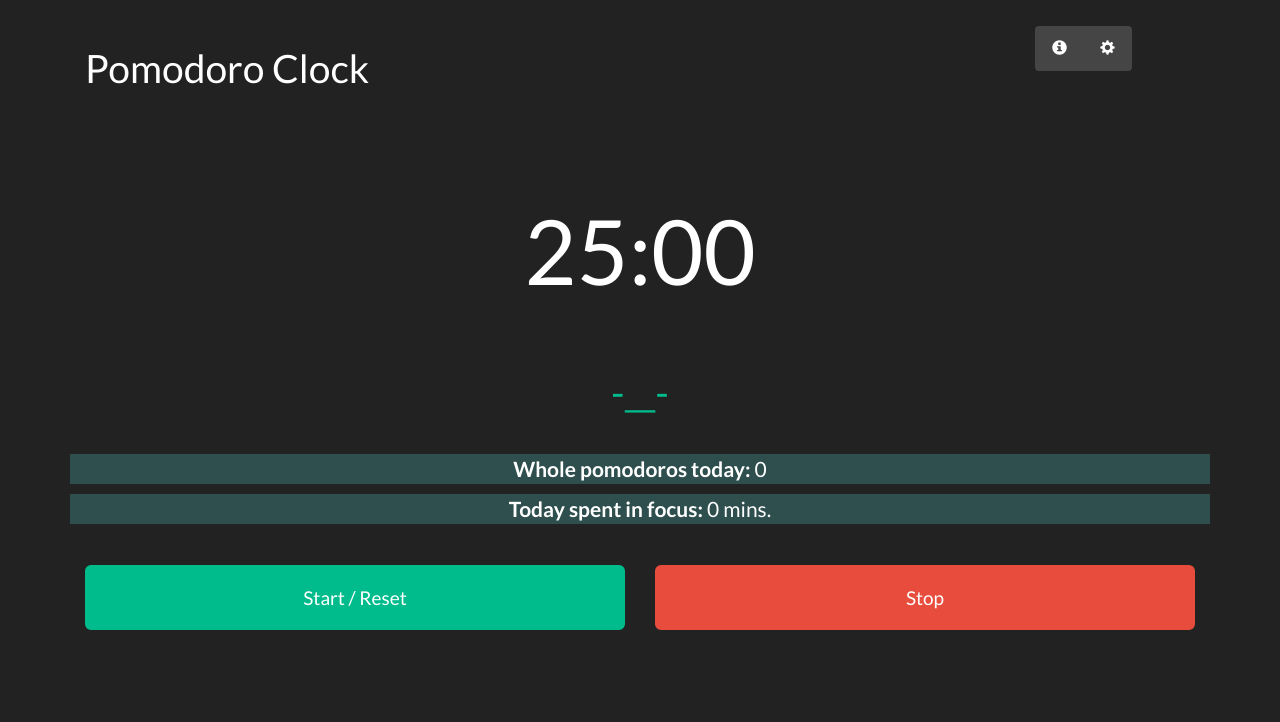
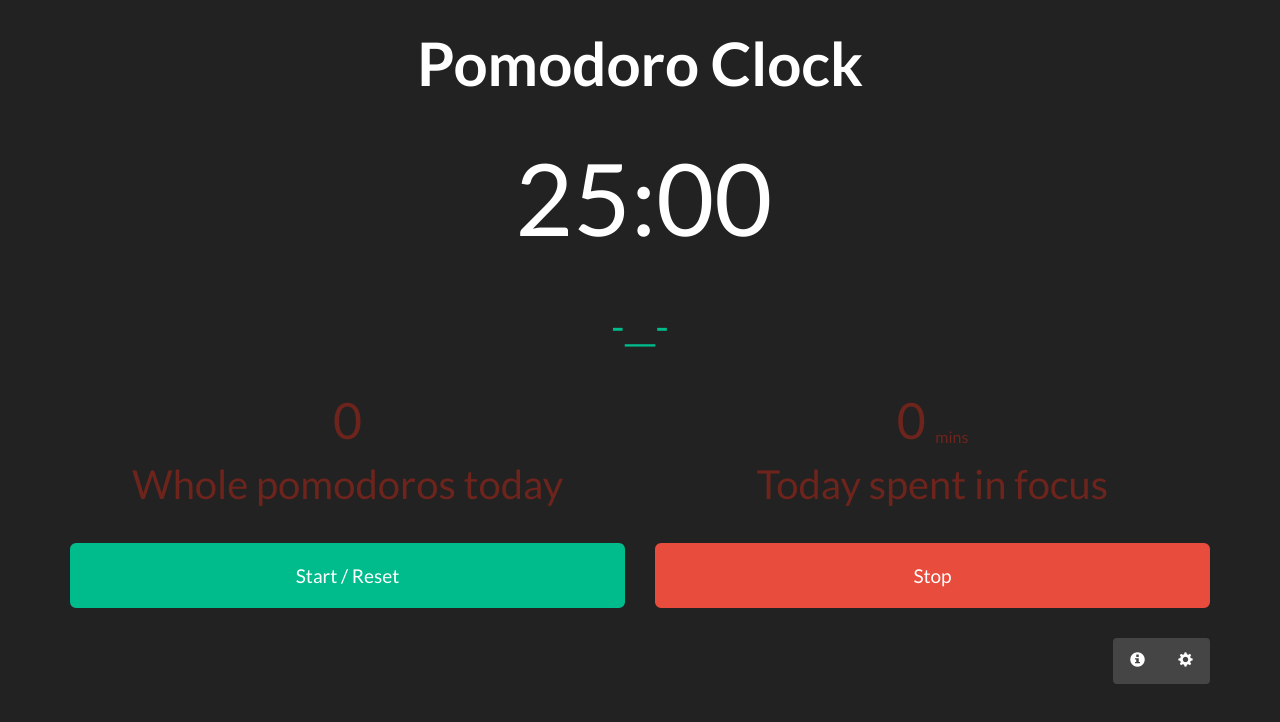
Before and after one commit to askeroff/pomodoro, a plain HTML site: page index.html in a window 1280 px wide. Drawn offline with Linux system fonts and the light colour scheme.

Commit message:
change some html and css code

```diff
--- a/css/style.css
+++ b/css/style.css
@@ -1,27 +1,36 @@
 #main {
-  margin-top: 2%;
+  margin-top: 3rem;
 }
 
-.col-centered{
-    float: none;
-    margin: 0 auto;
+h1 {
+  margin: 0;
+  font-size: 6rem;
+  font-weight: bold;
+  text-align: center;
+}
+
+.col-centered {
+  float: none;
+  margin: 0 auto;
 }
 
 .pomodoro-text {
-  font-size: 6em;
+  margin: 3rem auto;
   width: 250px;
-  height:  250px;
-  line-height: 300px;
-  margin:  auto;
+  font-size: 10rem;
+  text-align: center;
 }
 
-#indicator {
-  padding-bottom: 10px;
+.pomodoro-indicator {
+  margin-bottom: 3rem;
+  color: #00bc8c;
+  font-size: 39px;
+  text-align: center;
 }
 
 .continuous-mode {
   position: absolute;
-  right:  0;
+  right: 0;
   top: 0;
   left: 0;
   bottom: 0;
@@ -30,31 +39,60 @@
 }
 
 .pomodoros-count {
-  margin: 15px 0px;
-  padding: 15px 0px;
-  font-size: 1.4em;
+  color: rgba(182, 37, 22, .5);
+}
+
+.pomodoros-count .title {
+  margin-bottom: 3rem;
+  font-size: 4rem;
   text-align: center;
 }
 
-.pomodoros-count p{
-  background: #2f4f4f;
+.pomodoros-count .value {
+  font-size: 5rem;
+  text-align: center;
 }
 
-@media screen and (max-device-width: 650px)
+.pomodoros-count .value sub {
+  font-size: 16px;
+}
 
-  {
+.pomodoro-buttons div a {
+  margin-bottom: 3rem;
+}
+
+@media (max-width: 959px) {
+  html {
+    font-size: 8px;
+  }
+}
+
+@media (max-width: 680px) {
+  html {
+    font-size: 7px;
+  }
+}
+
+@media (max-width: 380px) {
+  html {
+    font-size: 5px;
+  }
+}
+
+@media screen and (max-device-width: 650px) {
   a#start, a#stop {
     height: 160px;
     line-height: 160px;
     font-size: 60px;
-    padding-top: 0px;
+    padding-top: 0;
     margin-bottom: 50px;
   }
 
-  .pomodoros-count p{
+  .pomodoros-count p {
     font-size: 2.5em;
     margin-bottom: 20px;
   }
+
   .pomodoro-text {
     font-size: 8em;
   }
@@ -105,6 +143,6 @@
     position: relative;
     padding: 20px;
     font-size: 45px;
-}
+  }
 
 }
--- a/index.html
+++ b/index.html
@@ -5,7 +5,7 @@
   <title>Pomodoro Clock</title>
   <link href="css/bootstrap.min.css" rel="stylesheet">
   <link href="css/style.css" rel="stylesheet">
-  <link href="favicon.ico" rel="icon" type="image/x-icon" />
+  <link href="favicon.ico" rel="icon" type="image/x-icon"/>
   <script src="js/jq.js" type="text/javascript"></script>
   <script src="js/bootstrap.min.js" type="text/javascript"></script>
   <script src="js/pomodoro.js" type="text/javascript"></script>
@@ -14,9 +14,34 @@
 
 <div id="main" class='container'>
   <div class="row">
-      <div class="pomodoro-time col-md-12">
-        <h1 class="col-md-10">Pomodoro Clock</h1>
-        <p class="col-md-2 btn-group pull-right">
+    <div class="col-xs-12">
+      <h1>Pomodoro Clock</h1>
+    </div>
+  </div>
+
+  <div class="row">
+    <div class="col-xs-12">
+      <p class="pomodoro-text"></p>
+      <p class="pomodoro-indicator">-__-</p>
+    </div>
+  </div>
+  <div class="row pomodoros-count">
+    <div class="col-xs-6 value"><span class="pomodoros">0</span></div>
+    <div class="col-xs-6 value"><span class="timespent">0 <sub>mins</sub></span></div>
+  </div>
+  <div class="row pomodoros-count">
+    <div class="col-xs-6 title">Whole pomodoros today</div>
+    <div class="col-xs-6 title">Today spent in focus</div>
+  </div>
+
+  <div class="row pomodoro-buttons">
+    <div class="col-md-6"><a href="#" id="start" class="btn btn-success btn-lg center-block">Start / Reset</a></div>
+    <div class="col-md-6"><a href="#" id="stop" class="btn btn-danger btn-lg center-block">Stop</a></div>
+  </div>
+
+  <div class="row">
+    <div class="col-xs-12">
+      <div class="btn-group pull-right">
         <button type="button" data-toggle="modal" data-target="#modalInfo"
                 class="btn btn-default" id="about" aria-label="Info">
           <span class="glyphicon glyphicon-info-sign" aria-hidden="true"></span>
@@ -25,30 +50,7 @@
                 class="btn btn-default" id="settings" aria-label="Settings">
           <span class="glyphicon glyphicon-cog" aria-hidden="true"></span>
         </button>
-        </p>
       </div>
-    </div>
-
-    <div class="row">
-      <div class="col-md-12">
-        <h1 class="text-center pomodoro-text">&nbsp;</h1>
-        <h1 class="text-center text-success" id="indicator">-__-</h1>
-        <div class="text-center pomodoros-count">
-        <p>
-        <strong>Whole pomodoros today: </strong><span class="pomodoros">0</span>
-        </p>
-        <p>
-        <strong>Today spent in focus:</strong> <span class="timespent">0 mins.</span>
-        </p>
-        </div>
-
-      </div >
-    </div>
-
-    <div class="row">
-      <div class="bs-component col-centered col-md-12">
-        <p class="col-md-6"><a href="#" id="start" class="btn btn-success btn-lg center-block">Start / Reset</a></p>
-        <p class="col-md-6"><a href="#" id="stop" class="btn btn-danger btn-lg center-block">Stop</a></p>
     </div>
   </div>
 
@@ -57,7 +59,8 @@
     <div class="modal-dialog" role="document">
       <div class="modal-content">
         <div class="modal-header">
-            <button type="button" class="close" data-dismiss="modal" aria-label="Close"><span aria-hidden="true">&times;</span></button>
+          <button type="button" class="close" data-dismiss="modal" aria-label="Close"><span
+            aria-hidden="true">&times;</span></button>
           <h4 class="modal-title" id="modalSettingsLabel">Settings</h4>
         </div>
         <div class="modal-body">
@@ -91,7 +94,7 @@
           </form>
         </div>
         <div class="modal-footer">
-            <button type="button" id="changeSettings"  class="btn btn-default" data-dismiss="modal">Save Changes</button>
+          <button type="button" id="changeSettings" class="btn btn-default" data-dismiss="modal">Save Changes</button>
         </div>
       </div>
     </div>
@@ -102,11 +105,13 @@
     <div class="modal-dialog" role="document">
       <div class="modal-content">
         <div class="modal-header">
-          <button type="button" class="close" data-dismiss="modal" aria-label="Close"><span aria-hidden="true">&times;</span></button>
+          <button type="button" class="close" data-dismiss="modal" aria-label="Close"><span
+            aria-hidden="true">&times;</span></button>
           <h4 class="modal-title" id="modalInfoLabel">About</h4>
         </div>
         <div class="modal-body">
-          Made by <a href="https://github.com/askeroff">Javid Askerov</a>. Contact me at <a href="mailto:askerovlab@gmail.com">askerovlab@gmail.com</a>
+          Made by <a href="https://github.com/askeroff">Javid Askerov</a>. Contact me at <a
+          href="mailto:askerovlab@gmail.com">askerovlab@gmail.com</a>
         </div>
         <div class="modal-footer">
           <button type="button" class="btn btn-default" data-dismiss="modal">Close</button>
@@ -116,11 +121,13 @@
   </div>
 
   <!-- Modal Continuous Mode -->
-<div class="continuous-mode" id="continuousModeBlock" tabindex="-1" role="dialog" aria-labelledby="continuousModeLabel">
+  <div class="continuous-mode" id="continuousModeBlock" tabindex="-1" role="dialog"
+       aria-labelledby="continuousModeLabel">
     <div class="modal-dialog" role="document">
       <div class="modal-content">
         <div class="modal-header">
-        <button type="button" class="close" data-dismiss="modal" aria-label="Close"><span aria-hidden="true">&times;</span></button>
+          <button type="button" class="close" data-dismiss="modal" aria-label="Close"><span
+            aria-hidden="true">&times;</span></button>
           <h4 class="modal-title" id="continuousModeLabel">Information</h4>
         </div>
         <div class="modal-body">
--- a/js/pomodoro.js
+++ b/js/pomodoro.js
@@ -34,7 +34,7 @@ $(document).ready(function() {
 
   // grabbing DOM elements
   const pomodoroText = $(".pomodoro-text");
-  const indicator =  $("#indicator");
+  const indicator =  $(".pomodoro-indicator");
 
   // rendering time in HTML page
 
@@ -60,11 +60,11 @@ $(document).ready(function() {
     const hours = Math.floor(trackingSettings.timeSpentToday / 60);
     const minutes = trackingSettings.timeSpentToday % 60;
     if(trackingSettings.timeSpentToday > 60 && trackingSettings.timeSpentToday < 120) {
-      $(".timespent").html(`${hours} hr. ${minutes} mins.`);
+      $(".timespent").html(`${hours} <sub>hr</sub> ${minutes} <sub>mins</sub>`);
     } else if(trackingSettings.timeSpentToday >= 120) {
-      $(".timespent").html(`${hours} hrs. ${minutes} mins.`);
+      $(".timespent").html(`${hours} <sub>hrs</sub> ${minutes} <sub>mins</sub>`);
     }else {
-      $(".timespent").html(`${trackingSettings.timeSpentToday} mins.`);
+      $(".timespent").html(`${trackingSettings.timeSpentToday} <sub>mins</sub>`);
     }
   }
 
```
Lines whose indentation alone changed are shown as unchanged.
